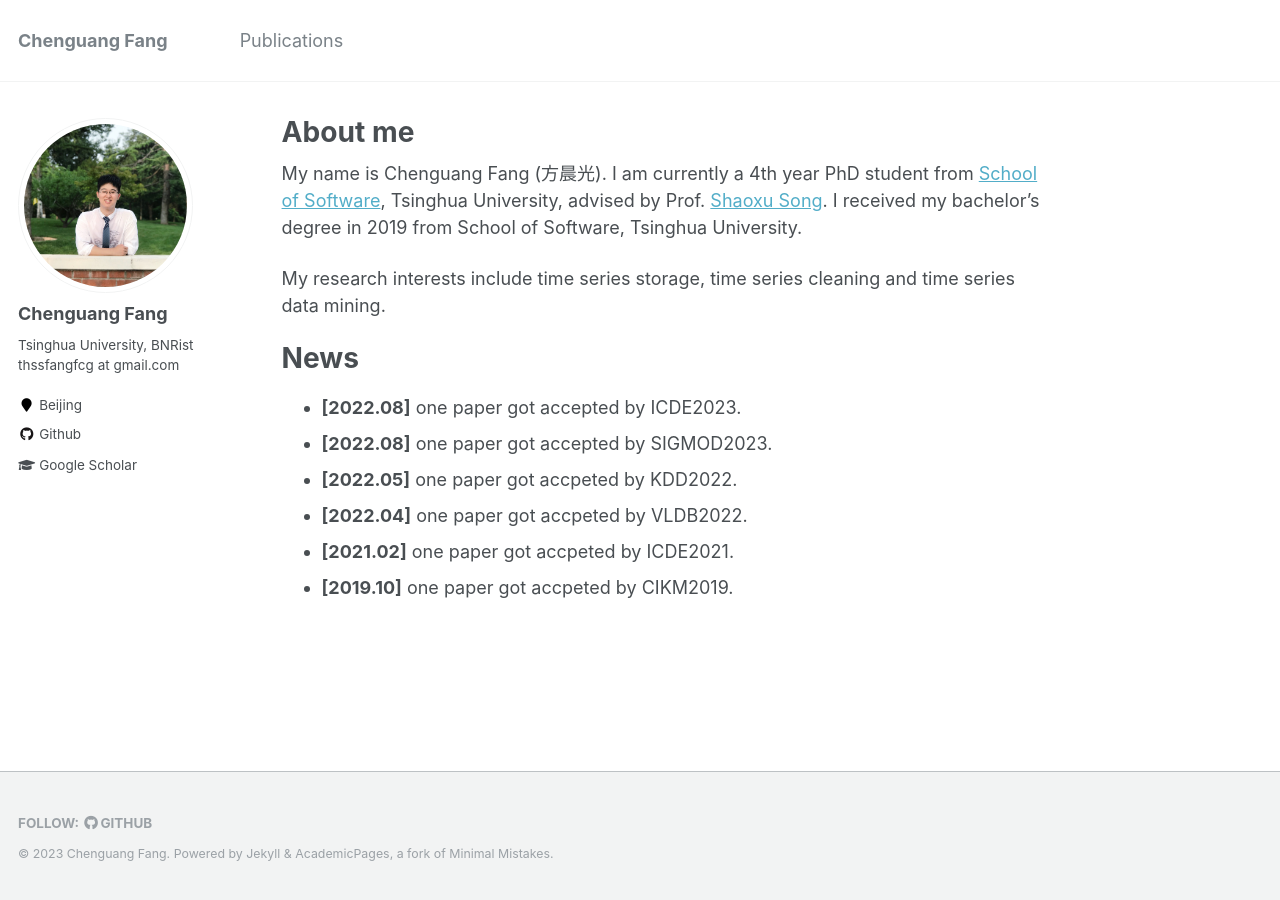
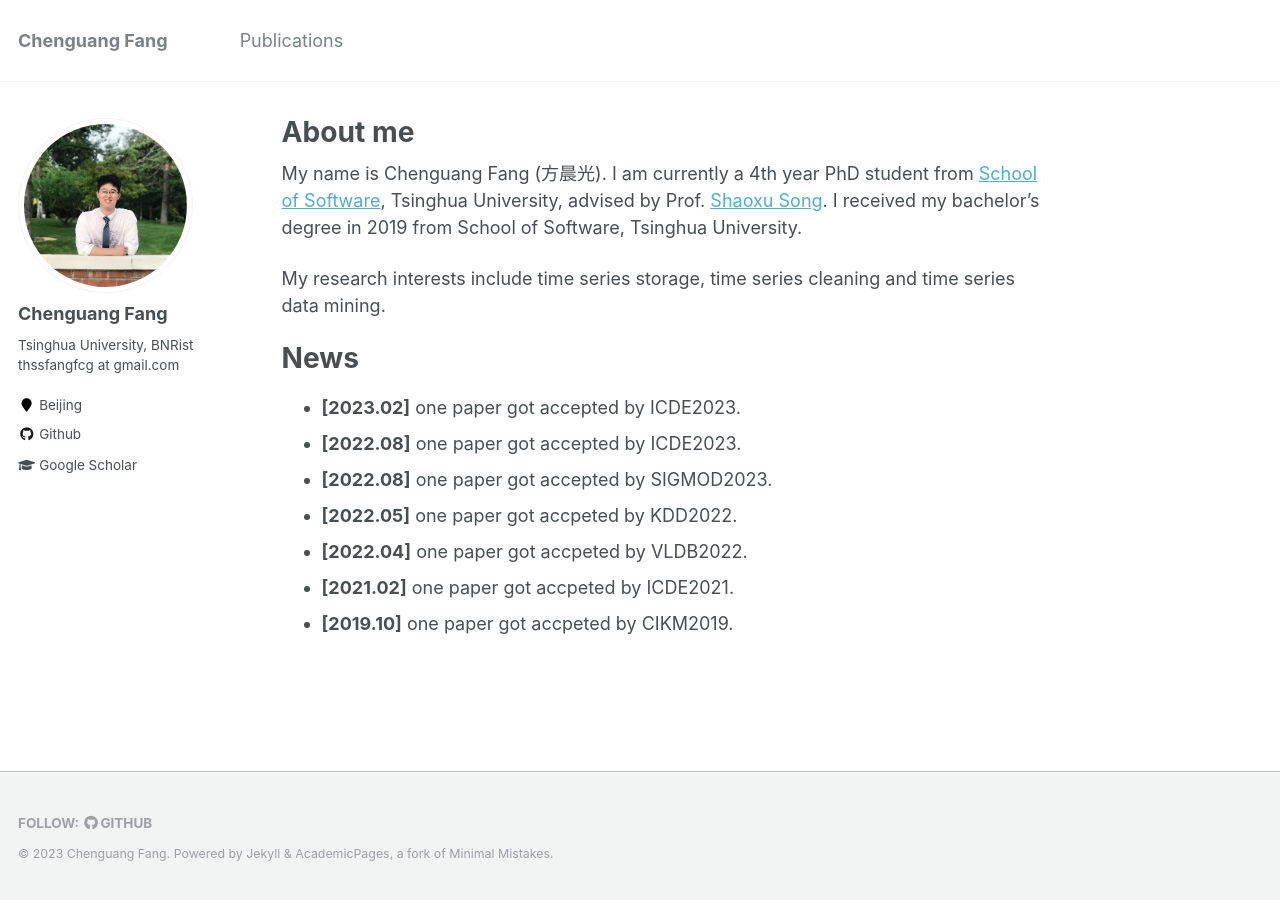
Before and after one commit to fangfcg/fangfcg.github.io, a Jekyll site: the page built from _pages/about.md, in a window 1280 px wide. Built offline with Jekyll 4.4.1, drawn with Linux system fonts in a browser that asks for light colours.

Commit message:
update icde2

```diff
--- a/_pages/about.md
+++ b/_pages/about.md
@@ -14,6 +14,7 @@ My research interests include time series storage, time series cleaning and time
 
 News
 ======
++ **[2023.02]** one paper got accepted by ICDE2023.
 + **[2022.08]** one paper got accepted by ICDE2023.
 + **[2022.08]** one paper got accepted by SIGMOD2023.
 + **[2022.05]** one paper got accpeted by KDD2022.
```
Also changed, not shown: _publications/papers.md (+1 -0 lines).
